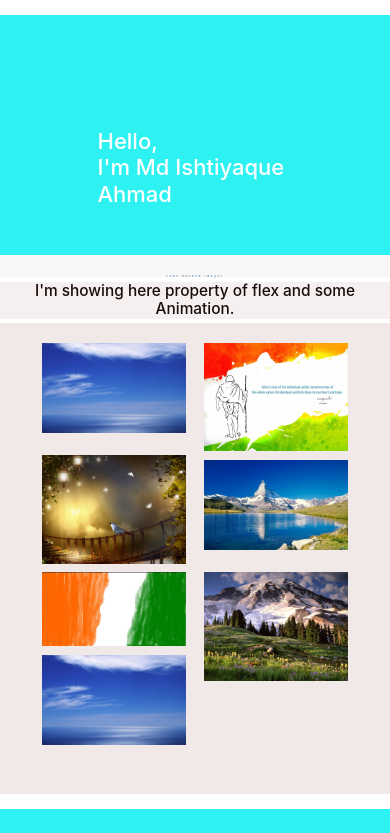
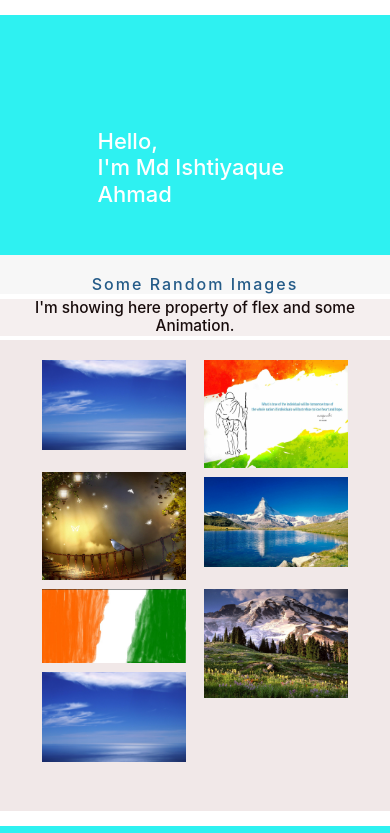
Before and after one commit to mAishtiyaque/flex-animation, a plain HTML site: page index.html in a window 390 px wide. Shown: the top 833 px of the page. Drawn offline with nearby package versions, Linux system fonts and the light colour scheme.

Commit message:
fontsize

```diff
--- a/cs.css
+++ b/cs.css
@@ -78,11 +78,9 @@ img:hover{
     font-size: 55%;
     }
     .heading-secondary{
-      font-size: 18px;
+      font-size: 16px;
     }
-    .heading-secondary{
-      font-size: 2px;
-    }
+
   .column {
     flex: 45%;
     max-width: 45%;
```
